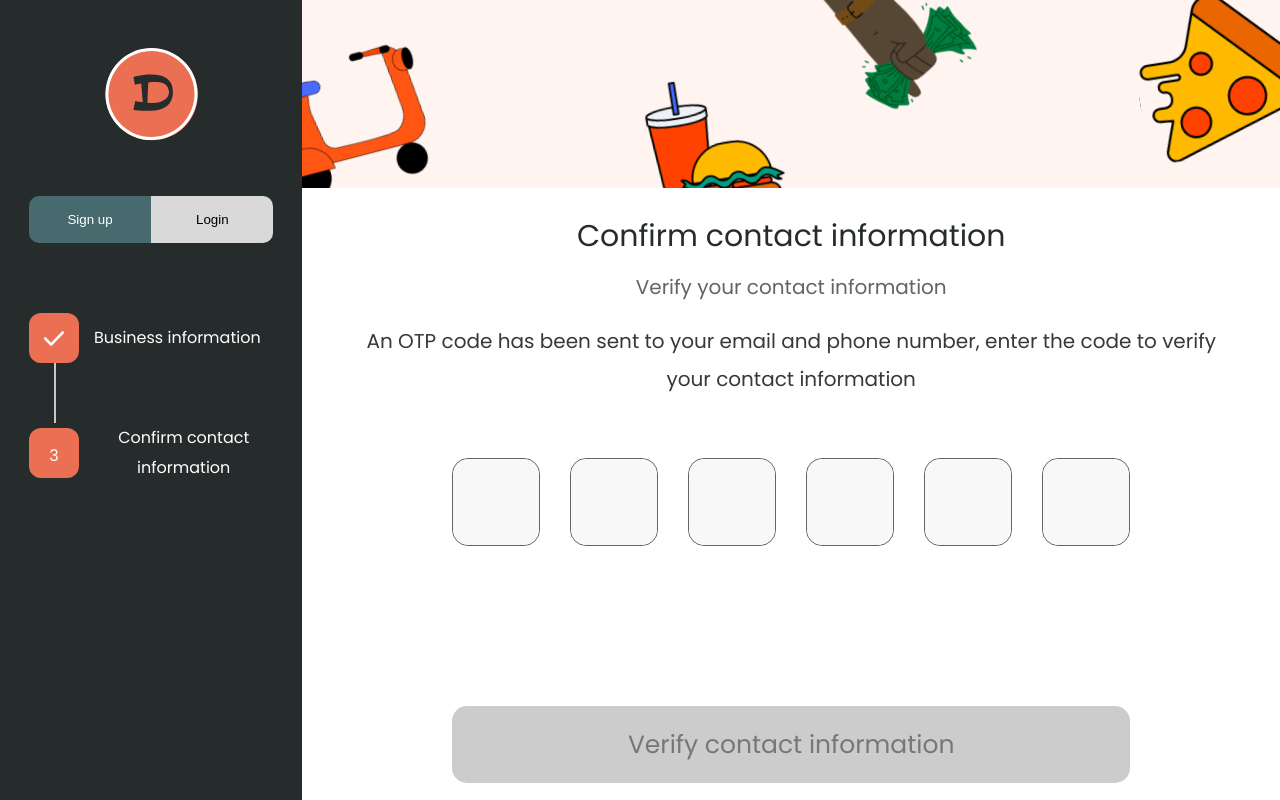
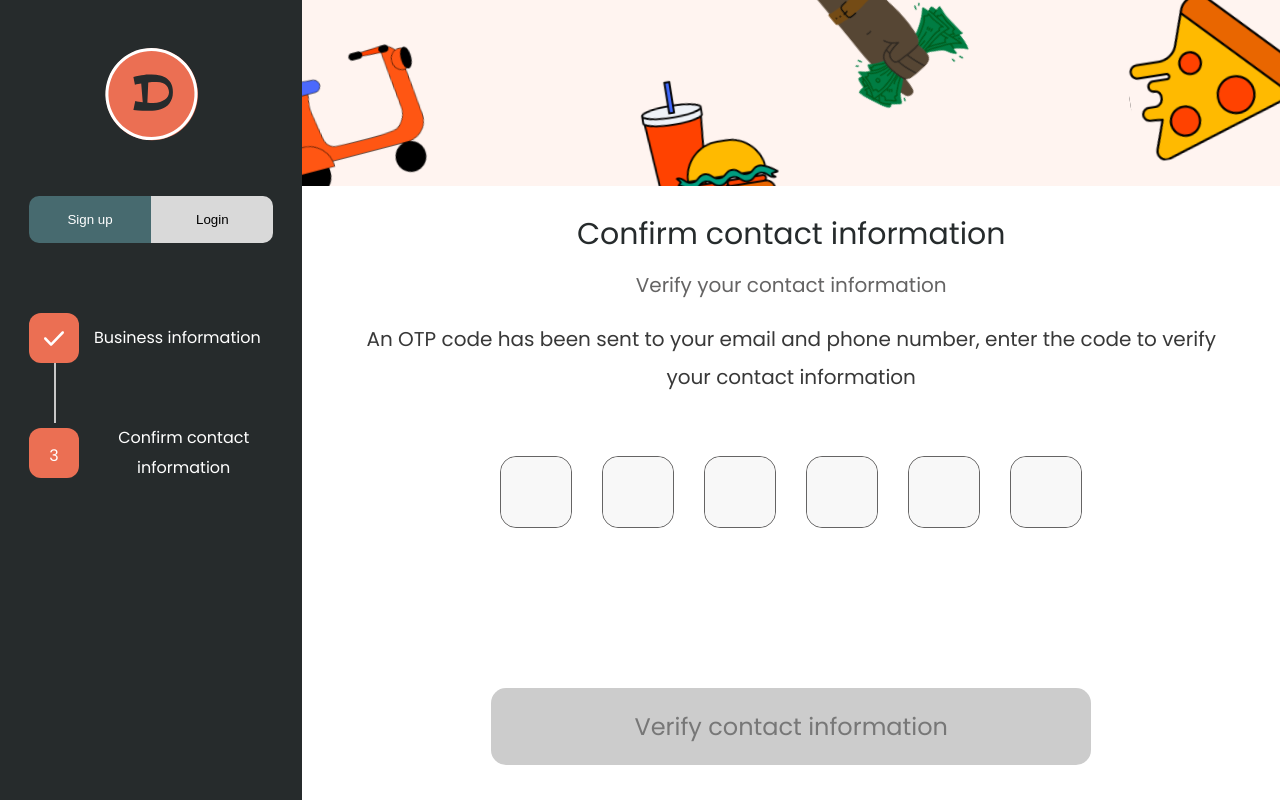
Before and after one commit to Doormart/dukavendor_web, a React (Create React App) app in the folder dukavendor_web/: page /otp in a window 1280 px wide. Shown: the top 800 px of the page. Built offline with nearby package versions, Linux system fonts and the light colour scheme.

Commit message:
worked on auth pages

```diff
--- a/dukavendor_web/src/index.css
+++ b/dukavendor_web/src/index.css
@@ -48,13 +48,21 @@ body {
   border:none;
   width: 100%;
 }
+.reg-btn:active {
+	transform: scale(1.1);
+	transition: .1s;
+}
+.logo-btn:active {
+	transform: scale(1.1);
+	transition: .1s;
+}
 .logo-btn-noactive{
   background: #D9D9D9;
 }
 .main-section-register{
   width: 80%;
-  min-width: 400px;
-  text-align: center;
+  /* min-width: 400px; */
+  /* text-align: center; */
 }
 .box-btn{
   background: #EB6F53;
@@ -257,7 +265,7 @@ input:focus{
 .undesable-btn{
   background: #EB6F53;
   border-radius: 15px;
-  padding: 16px 176px;
+  padding: 16px 300px;
   font-family: 'Poppins';
   font-weight: 400;
   font-size: 25px;
@@ -265,9 +273,7 @@ input:focus{
   color: #FFFFFF;
   align-items: center;
   margin-top: 160px;
-  margin-bottom: 150px;
-  margin-left: 100px;
-  margin-right: 100px;
+  min-height: 20px;
   border:none
 }
 
@@ -278,22 +284,22 @@ input:focus{
   border: 1px solid #656464;
   border-radius: 16px;
   margin: 0 15px;
-  height: 86px;
-  width: 86px;
+  height: 70px;
+  width: 70px;
 }
   button[disabled] {
   background-color: #ccc;
   color: #777;
   cursor: not-allowed;
-  font-size: 25px;
+  font-size: 24px;
 }
 .otp-input{
   background: #F8F8F8;
   border: 0px solid #656464;
   border-radius: 16px;
   font-size: 25px;
-  height: 86px;
-  width: 86px;
+  height: 70px;
+  width: 70px;
 }
 
 
--- a/dukavendor_web/src/pages/Comfirmation.jsx
+++ b/dukavendor_web/src/pages/Comfirmation.jsx
@@ -57,13 +57,13 @@ function Comfirmation() {
                 </div>
             </div>
             <div className='main-section-register'>
-                <img src={Header_svg} style={{ minWidth: '100%' }} />
-                <div className='form-div'>
+                <img src={Header_svg} style={{ width: '100%' }} />
+                <div className='form-div' style={{textAlign:"center"}}>
                     <h3>Confirm contact information</h3>
                     <p className='text-p'>Verify your contact information</p>
                     <h4>An OTP code has been sent to your email and phone number, enter the code to verify your contact information </h4>
                     <div class="container" style={{paddingTop:'60px'}}>
-                        <form onSubmit={handleSubmit}>
+                        <form onSubmit={handleSubmit} style={{textAlign:"center"}}>
                             {otp.map((value, index) => (
                                 <div key={index} className="otp-box">
                                     <input
@@ -76,9 +76,13 @@ function Comfirmation() {
                                     />
                                 </div>
                             ))}<br/>
-                            <button type="submit" className='undesable-btn' disabled={otp.includes('')}>
-                            Verify contact information
-                            </button>
+                            <div>
+                            <div style={{textAlign:'center'}}>
+                                <button type="submit" className='undesable-btn'style={{paddingLeft:'20px',paddingRight:'20px', width:'600px'}} disabled={otp.includes('')}>
+                                Verify contact information
+                                </button>
+                            </div>
+                            </div>
                         </form>
                     </div>
                 </div>
--- a/dukavendor_web/src/pages/Login.jsx
+++ b/dukavendor_web/src/pages/Login.jsx
@@ -2,8 +2,6 @@ import React from 'react'
 import { useState } from 'react';
 import Logo from '../img/logo.svg'
 import Header_svg from '../img/header_svg.svg'
-import Remove from '../img/remove.svg'
-import Plus from '../img/plus.svg'
 import { useNavigate } from 'react-router-dom';
 function Login() {
   const navigate = useNavigate()
@@ -13,19 +11,6 @@ function Login() {
      return true
     }
  }
-
-  const [files, setFiles] = useState([]);
-
-  const handleChange = (event) => {
-    const newFiles = [...event.target.files];
-    setFiles([...files, ...newFiles]);
-  };
-  const handleRemove = (index) => {
-    const updatedFiles = [...files];
-    updatedFiles.splice(index, 1);
-    setFiles(updatedFiles);
-  };
-
   return (
     <div className='dashbord-container'>
       <div className='side-nav-register'>
@@ -46,16 +31,15 @@ function Login() {
           <div className='box-btn'>
             <p >2</p>
           </div>
-          <span className='text'>Confirm contact information</span>
+          <p className='text'>Confirm contact information</p>
         </div>
       </div>
       <div className='main-section-register'>
-        <img src={Header_svg} style={{ minWidth: '100%' }} />
+        <img src={Header_svg} style={{ width: '100%' }} />
         <div className='form-div'>
           <h3>Personal information</h3>
           <p>Enter your Loin information</p>
           <div class="container">
-
             <div class="row">
               <div className='int'>
                 <label>Email address</label>
@@ -66,10 +50,11 @@ function Login() {
                 <input class="input" type="password" placeholder="enter password" />
               </div>
             </div>
+            <div style={{textAlign:'center'}}>
+                   <button className='undesable-btn' >Next</button>
+                 </div>
           </div>
-          <button className='undesable-btn' >Login</button>
         </div>
-
       </div>
     </div>
   )
--- a/dukavendor_web/src/pages/Register.jsx
+++ b/dukavendor_web/src/pages/Register.jsx
@@ -25,6 +25,25 @@ function Register() {
     updatedFiles.splice(index, 1);
     setFiles(updatedFiles);
   };
+  const [buisiness, setBuisines] = useState('');
+  const [password, setPassword] = useState('');
+  const [email, setEmail] = useState('');
+  const [password2, setPassword2] = useState('');
+  const [address, setAddress] = useState('');
+  const [select, setSelect] = useState('');
+  const [number, setNumber] = useState('');
+  const [formError, setFormError] = useState('');
+
+  const handleSubmit = (event) => {
+    event.preventDefault();
+    if (buisiness === '' || password === '' || files.length === 0 || select === '' || number === ''|| email ===''|| password2==='' || address==='') {
+      setFormError('All fields are required');
+    } else {
+      setFormError('');
+      // valid correct
+    }
+  };
+
 
   return (
     <div className='dashbord-container'>
@@ -58,11 +77,11 @@ function Register() {
             <div class="row">
               <div className='int'>
                 <label>Business</label>
-                <input class="input" type="text" placeholder="enter business name" />
+                <input class="input" type="text" placeholder="enter business name"  value={buisiness} onChange={(event) => setBuisines(event.target.value)} required/>
               </div>
               <div className='int'>
                 <label>Vendor category</label>
-                <select class="input">
+                <select class="input" value={select} onChange={(event) => setSelect(event.target.value)} required>
                   <option value="" disabled selected>Select category</option>
                   <option value="volvo">Volvo</option>
                   <option value="saab">Saab</option>
@@ -74,27 +93,27 @@ function Register() {
             <div class="row">
               <div className='int'>
                 <label>Email address</label>
-                <input class="input" type="email" placeholder="example@gmail.com" />
+                <input class="input" type="email" placeholder="example@gmail.com" value={email} onChange={(event) => setEmail(event.target.value)} required/>
               </div>
               <div className='int'>
                 <label>Phone number</label>
-                <input class="input" type="number" placeholder="+2349054123250" />
+                <input class="input" type="number" placeholder="+2349054123250" value={number} onChange={(event) => setNumber(event.target.value)} required />
               </div>
             </div>
             <div className="row">
               <div className='int'>
                 <label>Address</label>
-                <input class="input" type="password" placeholder="enter your address" />
+                <input class="input" type="password" placeholder="enter your address" value={address} onChange={(event) => setAddress(event.target.value)} required />
               </div>
             </div>
             <div class="row">
               <div className='int'>
                 <label>Password</label>
-                <input class="input" type="password" placeholder="enter password" />
+                <input class="input" type="password" placeholder="enter password"value={password} onChange={(event) => setPassword(event.target.value)} required />
               </div>
               <div className='int'>
                 <label>Confirm password</label>
-                <input class="input" type="text" placeholder="confirm password" />
+                <input class="input" type="text" placeholder="confirm password"value={password2} onChange={(event) => setPassword2(event.target.value)} required />
               </div>
             </div>
             {
@@ -132,7 +151,7 @@ function Register() {
                   <p class="title">
                     Drag & drop files or <span className='span-text'>click here</span>
                   </p>
-                  <input id="file-input" className='input-hidden' type="file" multiple onChange={handleChange} />
+                  <input id="file-input" className='input-hidden' type="file"   multiple onChange={handleChange} />
                 </label>
                 }
                 {files.length > 0 ?
@@ -144,14 +163,12 @@ function Register() {
                 <span id="imageName"></span>
               </label>
               : ''}
-                 <button className='undesable-btn' >Next</button>
-
-
-
+                 {formError && <div className="error">{formError}</div>}
+                 <div style={{textAlign:'center'}}>
+                   <button className='undesable-btn' onClick={handleSubmit} >Next</button>
+                 </div>
           </div>
-
         </div>
-
       </div>
     </div>
   )
```
